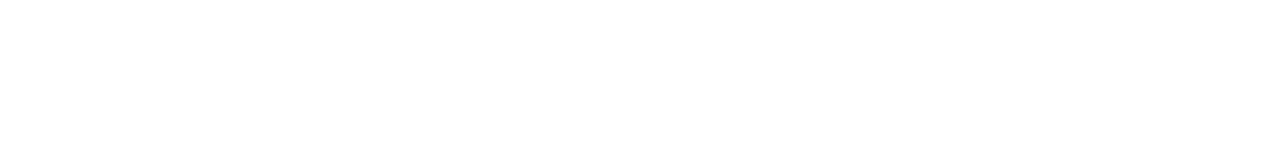
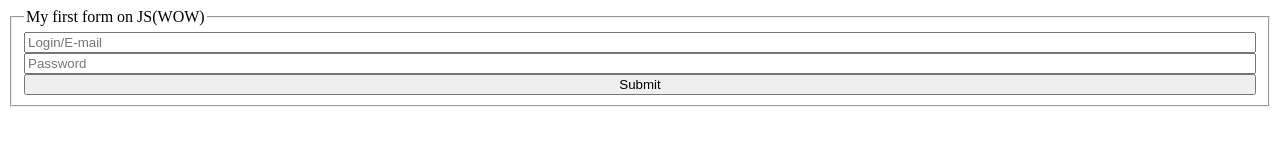
Before and after one commit to KuzyaBaka/HW5, a plain HTML site: page index.html in a window 1280 px wide. Drawn offline with Linux system fonts and the light colour scheme.

Commit message:
edit css and js files

```diff
--- /dev/null
+++ b/css/style.css
@@ -0,0 +1,4 @@
+.main {
+    display: flex;
+    flex-direction: column;
+}
--- a/index.html
+++ b/index.html
@@ -3,10 +3,13 @@
 <head>
     <meta charset="utf-8">
     <meta name="viewport" content="width=device-width, initial-scale=1.0">
-    <script src="./js/app.js"></script>
+    <link rel="stylesheet" href="./css/style.css">
+    <script defer src="./js/app.js"></script>
     <title>Document</title>
 </head>
 <body>
+    <div id="main">
 
+    </div>
 </body>
 </html>
--- a/js/app.js
+++ b/js/app.js
@@ -0,0 +1,27 @@
+const form = document.createElement(`form`);
+
+const main = document.querySelector(`#main`);
+
+const fieldset = document.createElement(`fieldset`);
+fieldset.className = `main`
+
+const legend = document.createElement(`legend`);
+legend.innerText = `My first form on JS(WOW)`;
+
+const inputFieldset1 = document.createElement(`input`);
+inputFieldset1.type = `text`;
+inputFieldset1.placeholder = `Login/E-mail`;
+
+const inputFieldset2 = document.createElement(`input`);
+inputFieldset2.type = `password`;
+inputFieldset2.placeholder = `Password`;
+
+const buttonFieldset = document.createElement(`input`)
+buttonFieldset.type = `submit`
+
+main.prepend(form)
+form.prepend(fieldset);
+fieldset.prepend(inputFieldset1)
+fieldset.prepend(legend);
+fieldset.append(inputFieldset2)
+fieldset.append(buttonFieldset)
```
